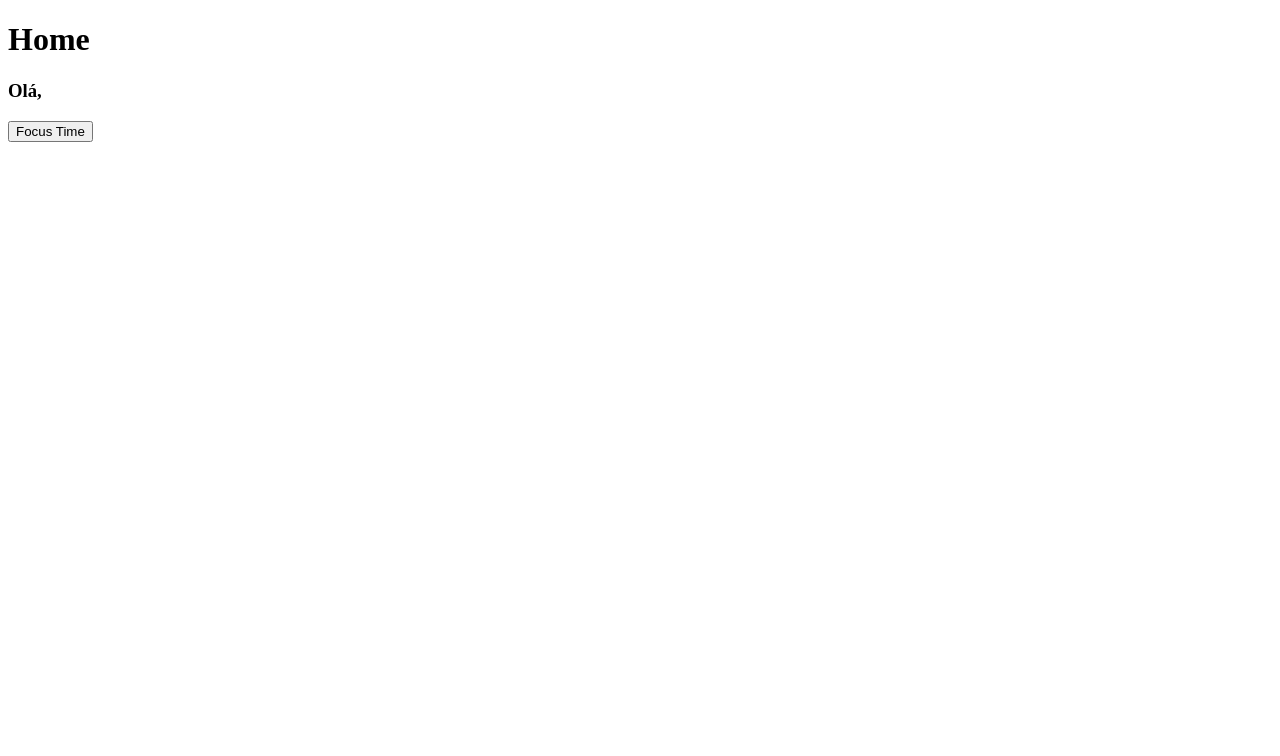
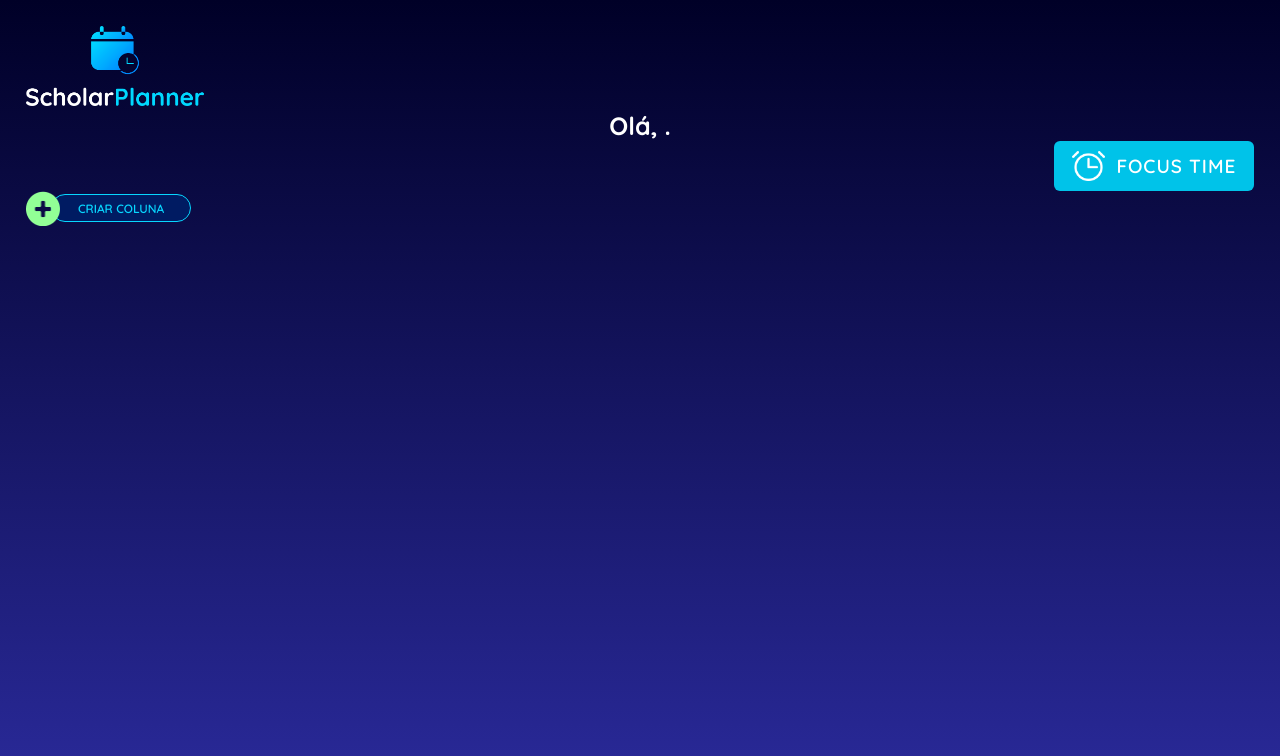
Before and after one commit to ICEI-PUC-Minas-PMV-ADS/pmv-ads-2023-1-e1-proj-web-t12-Scholar-Planner, a plain HTML site: page src/home/home.html in a window 1280 px wide. Drawn offline with Linux system fonts and the light colour scheme.

Commit message:
feat: criação e estilização do layout da home

```diff
--- a/src/home/home.html
+++ b/src/home/home.html
@@ -10,9 +10,24 @@
     <script defer src="home.js"></script>
   </head>
   <body>
-    <h1>Home</h1>
-    <h3>Olá, <b class="username"></b></h3>
-    <button id="focusTime-button">Focus Time</button>
+    <div class="container-logo"><img class="logo" src="/images/logo.png" alt="Logo"></div>
+
+
+    <h3>Olá, <b class="username"></b>.</h3>
+
+    <div class="container-focusTime-button">
+      <button class="focusTime-button" id="focusTime-button">
+        <img class="clock-icon" src="/images/clock-icon.png" alt="Ícone relógio">
+        <div class="focusTime-text">focus Time</div>
+      </button>
+    </div>
+
+    <div class="container-criarColuna">
+      <img class="plus-icon" src="/images/plus-icon.png" alt="Ícone adição">
+      <button class="criarColuna-button">criar coluna</button>
+    </div>
+
+
     <!-- <button id="teste">buttonteste</button> -->
   </body>
 </html>
--- a/src/home/styles.css
+++ b/src/home/styles.css
@@ -1,4 +1,108 @@
+@import url('https://fonts.googleapis.com/css2?family=Quicksand:wght@300;600;700&display=swap');
+
+* {
+  margin: 0;
+  padding: 0;
+  box-sizing: border-box;
+  font-family: 'Quicksand';
+}
+
+body {
+  height: 100vh;
+  background: linear-gradient(#000027, #2a2a9b);
+  padding: 2%;
+}
+
+.logo {
+  height: 80px;
+}
+
+h3 {
+  text-align: center;
+  color: white;
+  font-size: 25px;
+}
+
 b {
   color: #008cff;
   text-transform: uppercase;
+  letter-spacing: 2px;
 }
+
+.container-focusTime-button {
+  display: flex;
+  justify-content: end;
+}
+
+.focusTime-button {
+  width: 200px;
+  border-radius: 6px;
+  border: none;
+  background-color: #00C3E9;
+  color: white;
+  text-transform: uppercase;
+  font-weight: 600;
+  letter-spacing: 1px;
+  font-size: 19px;
+  display: flex;
+  flex-direction: row;
+  justify-content: space-between;
+  padding: 10px 18px;
+  align-items: center;
+  cursor: pointer;
+}
+
+.focusTime-button:hover {
+  background-color: red;
+  transition: 0.5s;
+}
+
+.clock-icon {
+  height: 30px;
+}
+
+.container-criarColuna {
+  width: 180px;
+  display: flex;
+  align-items: center;
+}
+
+.plus-icon {
+  position: relative;
+  height: 35px;
+  margin-right: -9px;
+}
+
+.criarColuna-button {
+  text-transform: uppercase;
+  font-size: 12px;
+  border: solid #07D7FF 1px;
+  height: 28px;
+  width: 140px;
+  border-radius: 20px;
+  color: #07D7FF;
+  background-color: #001B62;
+  font-weight: 600;
+  cursor: pointer;
+}
+
+@media (max-width: 600px) {
+
+  body{
+    padding: 4%;
+  }
+
+  .container-logo {
+    display: flex;
+    justify-content: center;
+  }
+
+  h3 {
+    margin-top: 10%;
+  }
+
+  .container-focusTime-button {
+    margin-block: 15%;
+  }
+
+}
```
Also changed, not shown: src/images/clock-icon.png (added), src/images/plus-icon.png (added).
